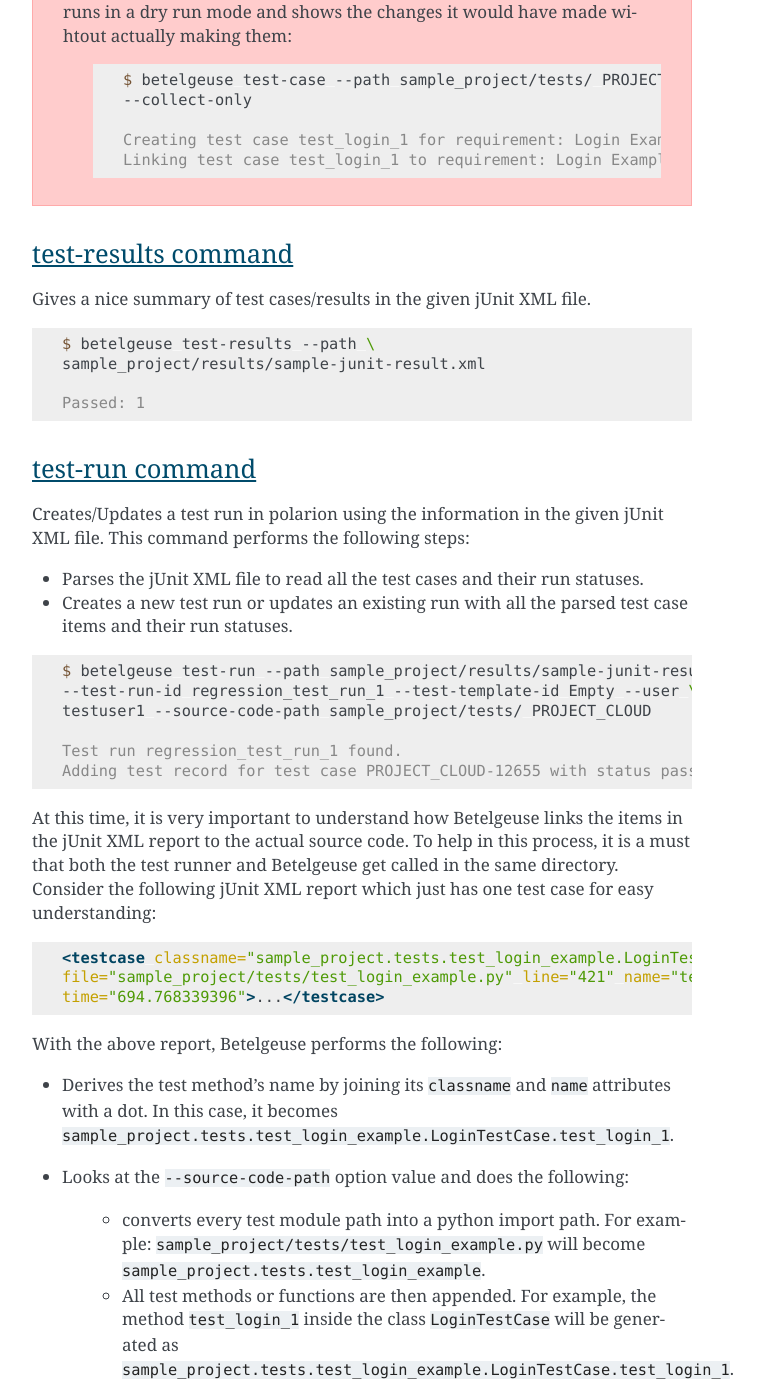
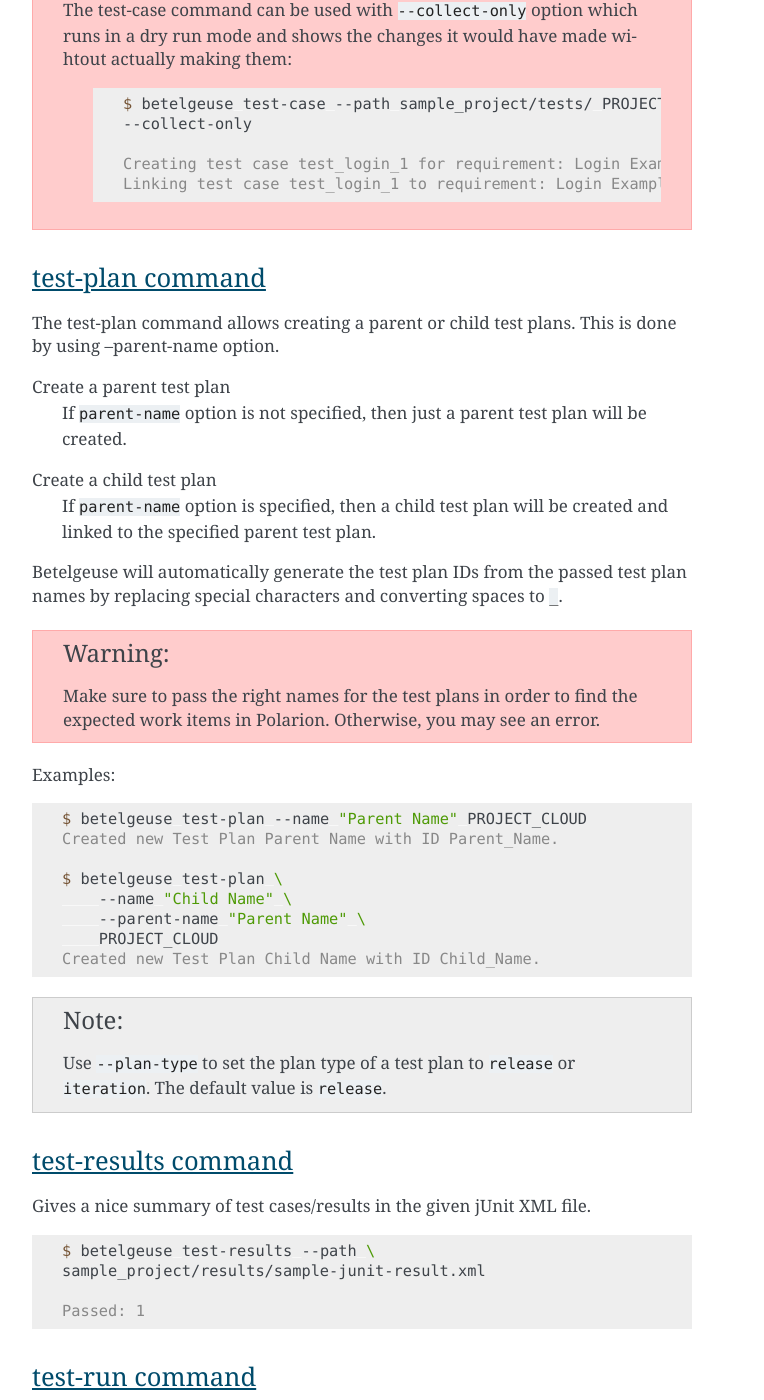
Before and after one commit to SatelliteQE/betelgeuse, a Sphinx documentation site: the page built from docs/index.rst, in a window 1280 px wide and 1400 px high, scrolled down 4602 px. Shown: the whole window, without its empty margins (388-1152 px from the left). Built offline with Sphinx 7.4.7, drawn with Linux system fonts in a browser that asks for light colours; some of the changed text lies outside the part shown.

Commit message:
Add documentation for the test-plan command
Close #61

```diff
--- a/docs/index.rst
+++ b/docs/index.rst
@@ -207,6 +207,47 @@
 
          Creating test case test_login_1 for requirement: Login Example.
          Linking test case test_login_1 to requirement: Login Example.
+
+test-plan command
++++++++++++++++++
+
+The test-plan command allows creating a parent or child test plans.  This is
+done by using --parent-name option.
+
+Create a parent test plan
+    If ``parent-name`` option is not specified, then just a parent test plan
+    will be created.
+
+Create a child test plan
+    If ``parent-name`` option is specified, then a child test plan will be
+    created and linked to the specified parent test plan.
+
+Betelgeuse will automatically generate the test plan IDs from the passed test
+plan names by replacing special characters and converting spaces to ``_``.
+
+.. warning::
+
+    Make sure to pass the right names for the test plans in order to find the
+    expected work items in Polarion. Otherwise, you may see an error.
+
+Examples:
+
+.. code-block:: console
+
+    $ betelgeuse test-plan --name "Parent Name" PROJECT_CLOUD
+    Created new Test Plan Parent Name with ID Parent_Name.
+
+    $ betelgeuse test-plan \
+        --name "Child Name" \
+        --parent-name "Parent Name" \
+        PROJECT_CLOUD
+    Created new Test Plan Child Name with ID Child_Name.
+
+.. note::
+
+    Use ``--plan-type`` to set the plan type of a test plan to ``release`` or
+    ``iteration``.  The default value is ``release``.
+
 
 test-results command
 ++++++++++++++++++++
```
